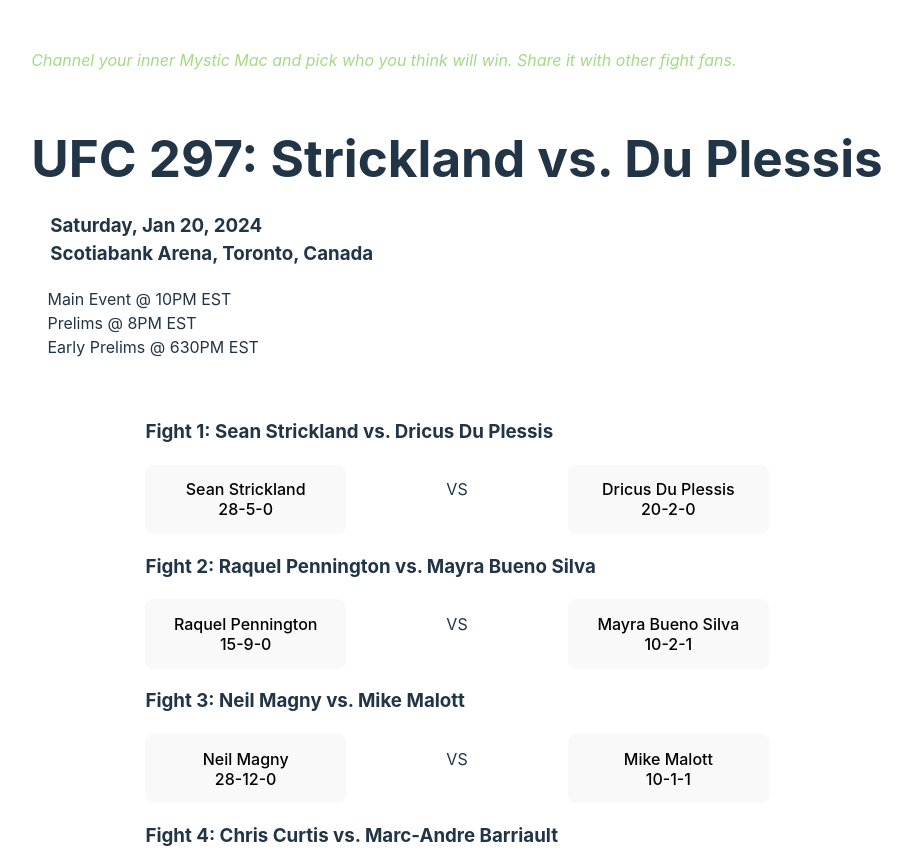
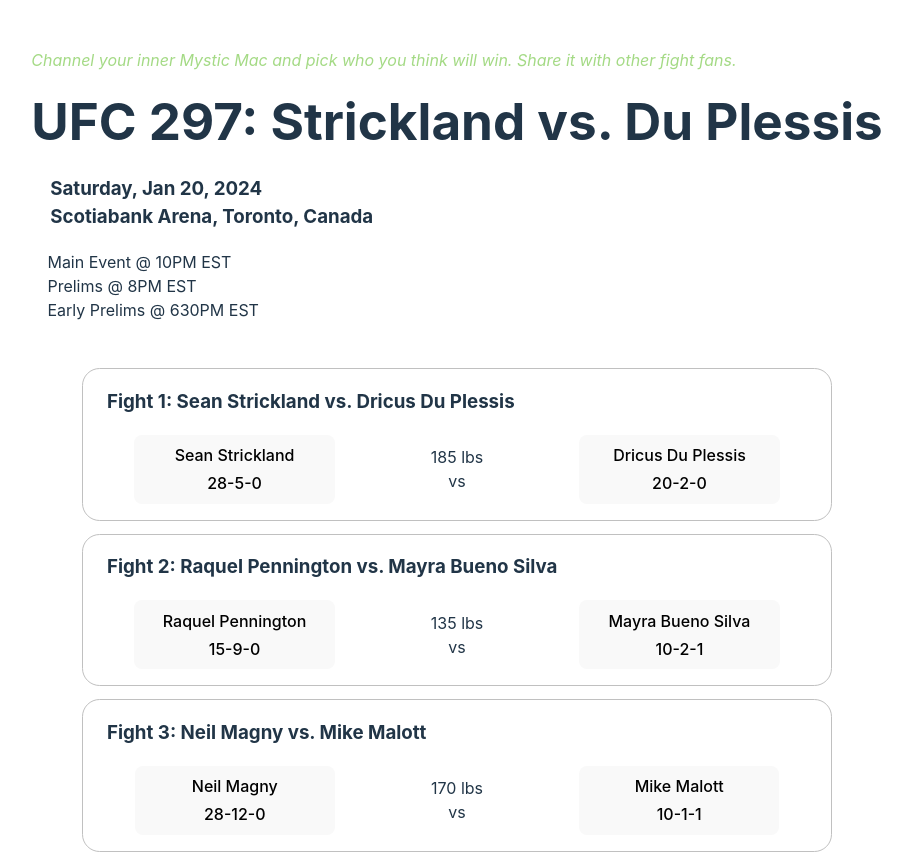
Before and after one commit to mcwhopper63/WinnerPicker, a React (Vite) app in the folder client/: page / in a window 1280 px wide. Shown: the top 854 px of the page, without its empty margins (183-1095 px from the left). Built offline with nearby package versions, Linux system fonts and the light colour scheme.

Commit message:
css for landing and results

```diff
--- a/client/src/App.css
+++ b/client/src/App.css
@@ -33,10 +33,6 @@
     }
 }
 
-.vs {
-    margin: 0 6em;
-}
-
 .card {
     padding: 2em;
 }
@@ -60,19 +56,10 @@
     opacity: 0.5;
 }
 
-/* fighter component */
-.fighter-btn,
-.generate-btn {
-    width: 10em;
-    height: 3em;
-    display: flex;
-    justify-content: center;
-    align-items: center;
-}
-
 /* landing page */
 
-.intro-blurb {
+.intro-blurb,
+.results-blurb {
     font-style: italic;
     color: #a4da85;
 }
@@ -84,14 +71,27 @@
     align-items: center;
 }
 .generate-btn {
-    margin-top: 5em;
+    margin-top: 1em;
     width: 14em;
+    border: 1px solid silver;
+    border-radius: 1.1em;
+}
+
+/* results page */
+
+.results-blurb {
+    /* see above */
+}
+
+.results-txt-cntr {
+    margin-bottom: 2em;
 }
 
 /* event component */
 
 .event-name {
     margin-bottom: 0.5em;
+    margin-top: 0.1em;
 }
 
 .event-date-location,
@@ -106,7 +106,54 @@
     align-items: center;
 }
 
-/*  */
+/* fight component */
+
+.fight-row {
+    margin: 0.4em 0;
+    border: 1px solid silver;
+    padding: 0 1.5em 1em 1.5em;
+    border-radius: 1.1em;
+}
+
+.fighter-component-cntr {
+    display: flex;
+    justify-content: center;
+    align-items: center;
+    min-width: 700px;
+}
+
+.vs-cntr {
+    margin: 0 6em;
+    display: flex;
+    flex-direction: column;
+    justify-content: center;
+    align-items: center;
+}
+
+.vs {
+    margin-top: -1.5em;
+}
+
+.fighter-btn {
+    display: flex;
+    flex-direction: column;
+    justify-content: center;
+    align-items: center;
+}
+
+.fighter-name {
+    margin-bottom: 0.5em;
+}
+
+/* fighter component */
+.fighter-btn,
+.generate-btn {
+    width: 10em;
+    height: 3em;
+    display: flex;
+    justify-content: center;
+    align-items: center;
+}
 
 /* dev border - comment out after production */
 
--- a/client/src/components/FightComponent.jsx
+++ b/client/src/components/FightComponent.jsx
@@ -24,12 +24,12 @@
 
     //
     return (
-        <div>
-            <h3>
+        <div className="fight-row">
+            <h3 className="">
                 Fight {fight.fightOrder}: {fighterA.firstName}{' '}
                 {fighterA.lastName} vs. {fighterB.firstName} {fighterB.lastName}
             </h3>
-            <div>
+            <div className="fighter-component-cntr">
                 <FighterComponent
                     key={fighterA.lastName}
                     fighter={fighterA}
@@ -40,7 +40,11 @@
                     className={winner === fighterA.lastName ? 'winner' : ''}
                     isResultsPage={isResultsPage}
                 />
-                <span className="vs"> VS </span>
+                <div className="vs-cntr">
+                    <span>{fighterA.division} lbs</span>
+                    <br />
+                    <span className="vs">vs</span>
+                </div>
                 <FighterComponent
                     key={fighterB.fighterId}
                     fighter={fighterB}
--- a/client/src/components/FighterComponent.jsx
+++ b/client/src/components/FighterComponent.jsx
@@ -19,9 +19,12 @@
             onClick={() => onSelection(fightId, fighter.lastName)}
         >
             <div className="fighter-btn">
-                {fighter.firstName} {fighter.lastName}
-                <br />
-                {fighter.wins}-{fighter.losses}-{fighter.draws}
+                <div className="fighter-name">
+                    {fighter.firstName} {fighter.lastName}
+                </div>
+                <div className="fighter-record">
+                    {fighter.wins}-{fighter.losses}-{fighter.draws}
+                </div>
             </div>
         </button>
     );
--- a/client/src/pages/results.jsx
+++ b/client/src/pages/results.jsx
@@ -9,21 +9,19 @@
     return (
         <div>
             <header>
-                <ul>
-                    <li style={{ listStyleType: 'none' }}>
-                        These are your picks{' '}
-                    </li>
-                    <li style={{ listStyleType: 'none' }}>
-                        Screenshot and share for now, but I will be adding an
-                        easier way to share your predictions.
-                    </li>
-                    <li style={{ listStyleType: 'none' }}>
-                        Or just copy and paste the text at the bottom of the
-                        page.
-                    </li>
-                </ul>
+                <p className="results-blurb">
+                    👊🏻 These are your predictions. Share it with your friends.{' '}
+                    <br />
+                    👊🏻 Isn't this convenient? Pls come back every Saturday to
+                    create your picks!
+                </p>
             </header>
             <main>
+                <div className="results-txt-cntr">
+                    {Object.entries(selections).map(([key, value]) => (
+                        <div key={key}>{`${key}: ${value}`}</div>
+                    ))}
+                </div>
                 {events.map((event) => (
                     <EventComponent
                         key={event.eventId}
@@ -36,11 +34,6 @@
                     />
                 ))}
             </main>
-            <div>
-                {Object.entries(selections).map(([key, value]) => (
-                    <div key={key}>{`${key}: ${value}`}</div>
-                ))}
-            </div>
         </div>
     );
 };
```
